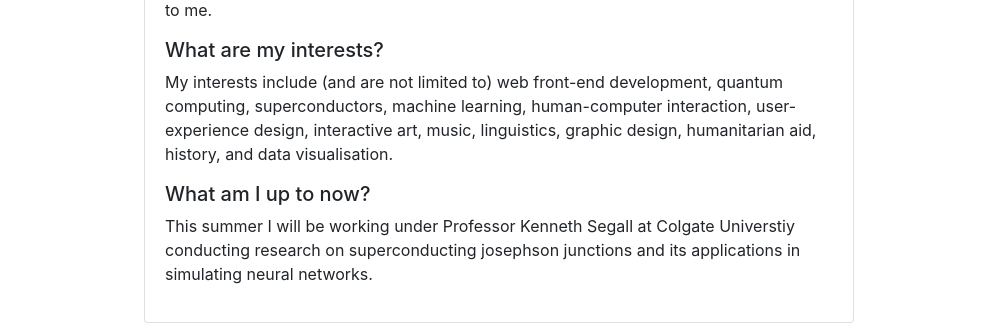
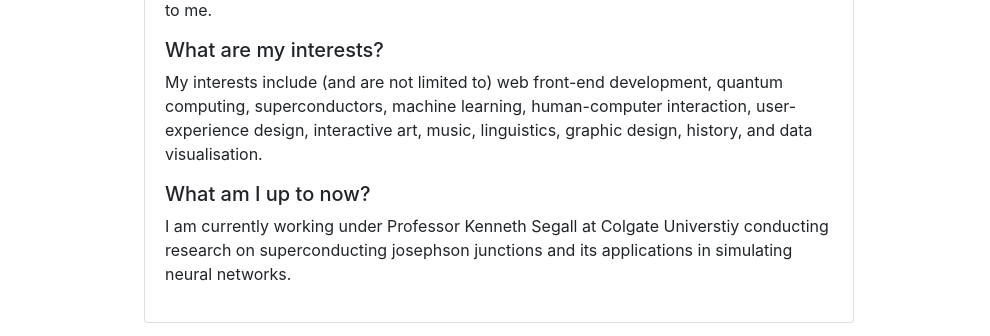
Before and after one commit to AlephFive/myWebsite, a React (Create React App) app in the folder brianma/: page /#/home in a window 1280 px wide. Shown: the part 415-751 px from the top of the page, without its empty margins (141-1131 px from the left). Built offline with nearby package versions, Linux system fonts and the light colour scheme.

Commit message:
Update HomePage.js

```diff
--- a/brianma/src/pages/HomePage.js
+++ b/brianma/src/pages/HomePage.js
@@ -113,11 +113,11 @@ class HomePage extends React.Component {
                   My interests include (and are not limited to) web front-end development, quantum
                   computing, superconductors, machine learning, human-computer interaction,
                   user-experience design, interactive art, music, linguistics, graphic design,
-                  humanitarian aid, history, and data visualisation.
+                  history, and data visualisation.
                 </p>
                 <h5>What am I up to now?</h5>
                 <p>
-                  This summer I will be working under Professor Kenneth Segall at Colgate Universtiy
+                  I am currently working under Professor Kenneth Segall at Colgate Universtiy
                   conducting research on superconducting josephson junctions and its applications in
                   simulating neural networks.
                 </p>
```
